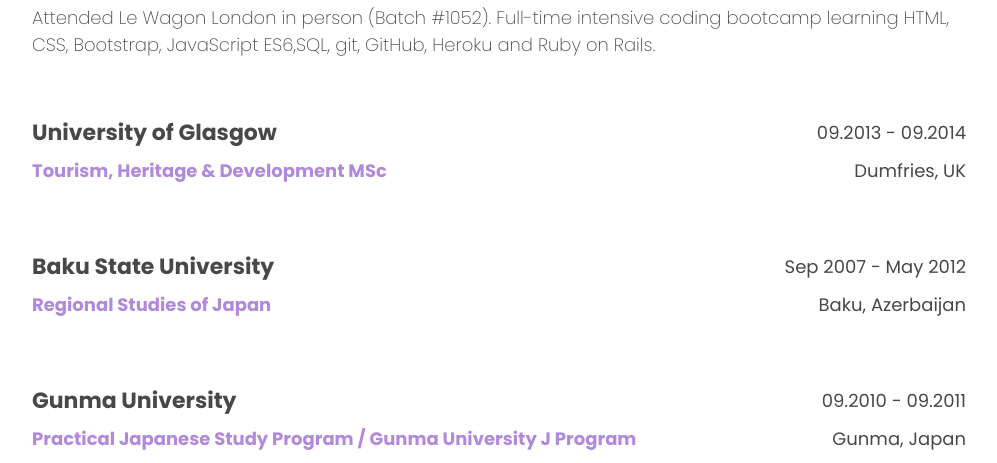
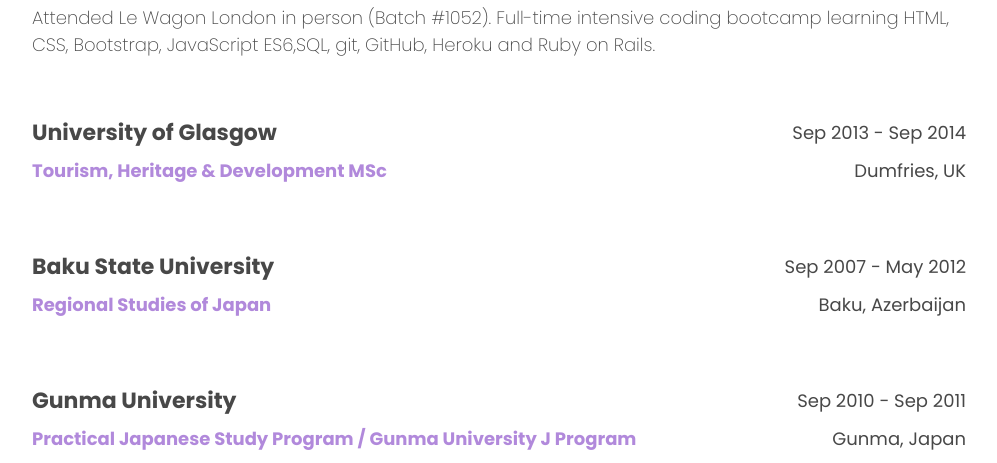
Before and after one commit to saidam90/saida-portfolio-js, a Next.js app: page / in a window 1280 px wide. Shown: the part 5240-5703 px from the top of the page, without its empty margins (171-1168 px from the left). Built offline with nearby package versions, Linux system fonts and the light colour scheme.

Commit message:
Fix the dates in Education

```diff
--- a/components/home/education/Education.js
+++ b/components/home/education/Education.js
@@ -32,7 +32,7 @@
   {
     title: "University of Glasgow",
     position: "Tourism, Heritage & Development MSc",
-    time: "09.2013 - 09.2014",
+    time: "Sep 2013 - Sep 2014",
     location: "Dumfries, UK",
     description: [""],
   },
@@ -46,7 +46,7 @@
   {
     title: "Gunma University",
     position: "Practical Japanese Study Program / Gunma University J Program",
-    time: "09.2010 - 09.2011",
+    time: "Sep 2010 - Sep 2011",
     location: "Gunma, Japan",
     description: ["Gunma University Student Exchange Program"],
   },
```
